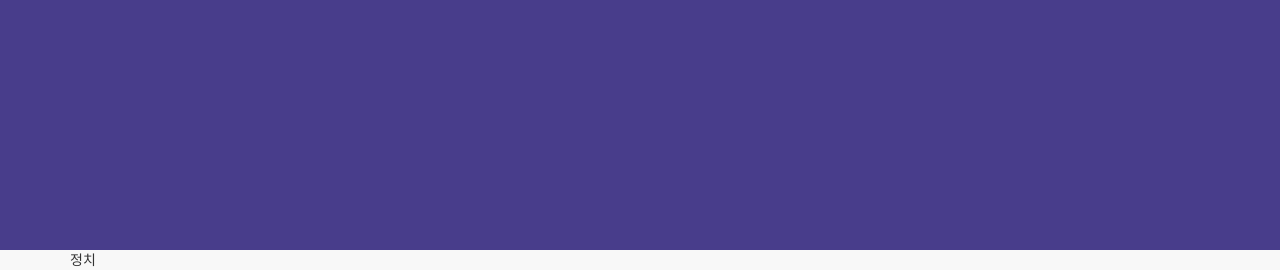
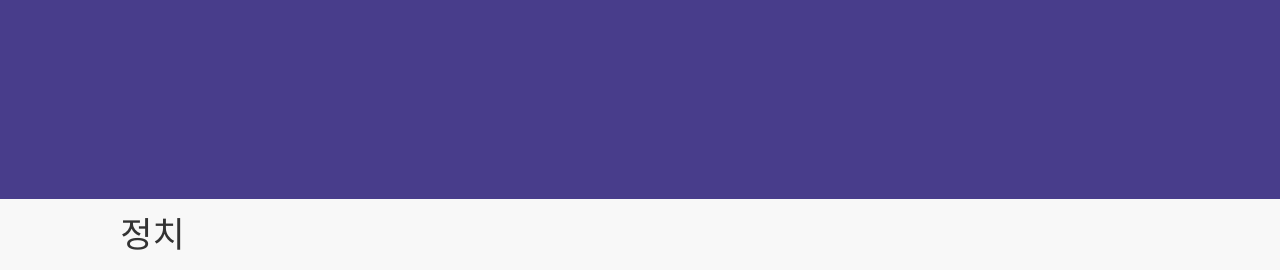
Before and after one commit to bigbrotherkr/issuetrac.kr, a website: page issuetrackr/public/working/page1.html in a window 1280 px wide. Shown: the part 530-800 px from the top of the page. Drawn offline with nearby package versions, Linux system fonts and the light colour scheme.

Commit message:
첫페이지 css 수정했어요

```diff
--- a/issuetrackr/public/app.css
+++ b/issuetrackr/public/app.css
@@ -11,6 +11,18 @@
 	right: 0;
 	height: 1em;
 }
+
+footer{
+	background: rgb(156, 184, 235)
+}
+.item{
+	padding-top: 0.3em;
+	font-size: 2.5em;
+	text-align: center;
+	vertical-align: middle;
+	padding-bottom: 0.3em;
+}
+
 body{
 	padding-top: 70px;
 	background-color: darkslateblue;
```
